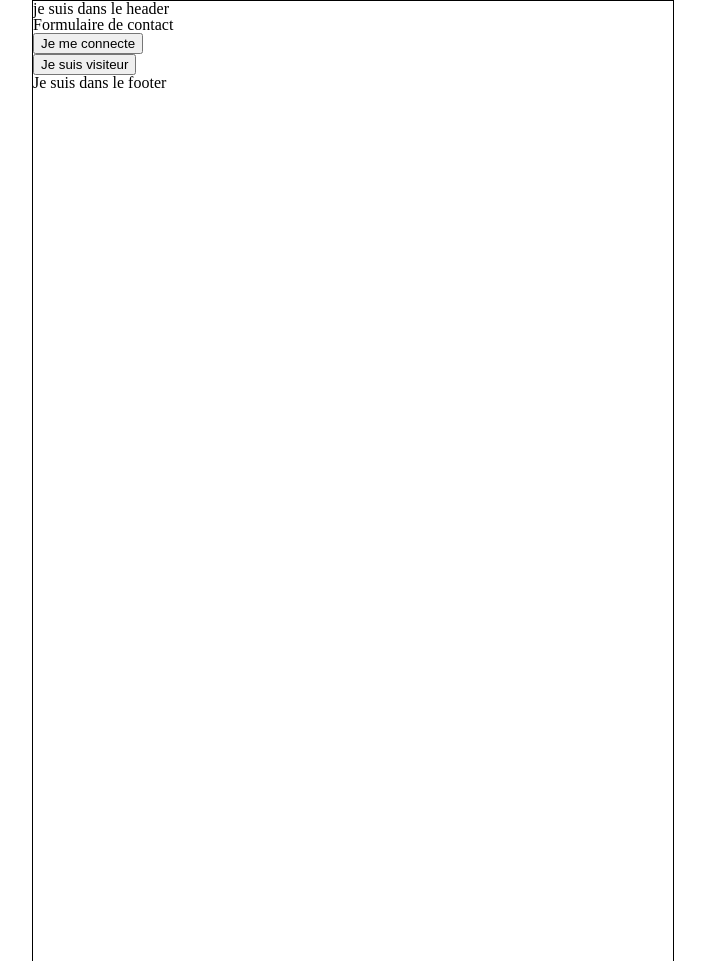
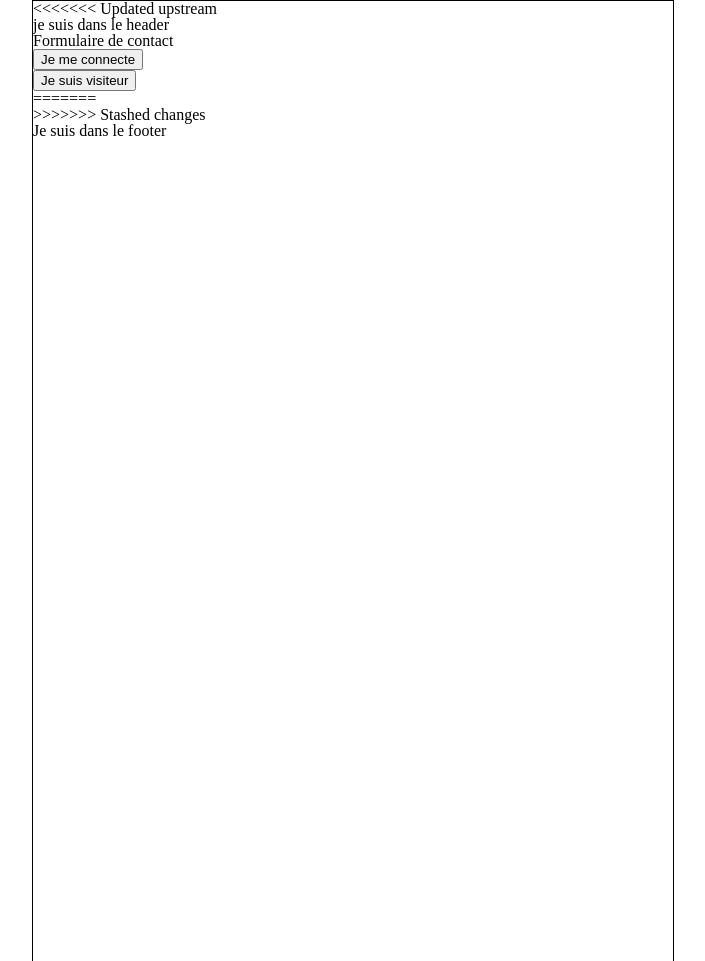
Before and after one commit to owbrez/hackatlon, a plain HTML site: page index.html in a window 1280 px wide. Shown: the whole page, without its empty margins (287-992 px from the left). Drawn offline with Linux system fonts and the light colour scheme.

Commit message:
Auto stash before merge of "master" and "origin/master"

```diff
--- a/index.html
+++ b/index.html
@@ -9,6 +9,7 @@
 </head>
 
 <body>
+<<<<<<< Updated upstream
 <header>
   <p>je suis dans le header</p>
 </header>
@@ -28,6 +29,9 @@
 <button type="button">Je suis visiteur</button>
 </section>
 
+=======
+  <div id="identite"></div>
+>>>>>>> Stashed changes
   <nav>
     <ul>
       <li><a href="qrcode"><i class="fas fa-qrcode"></i></a></li>
```
